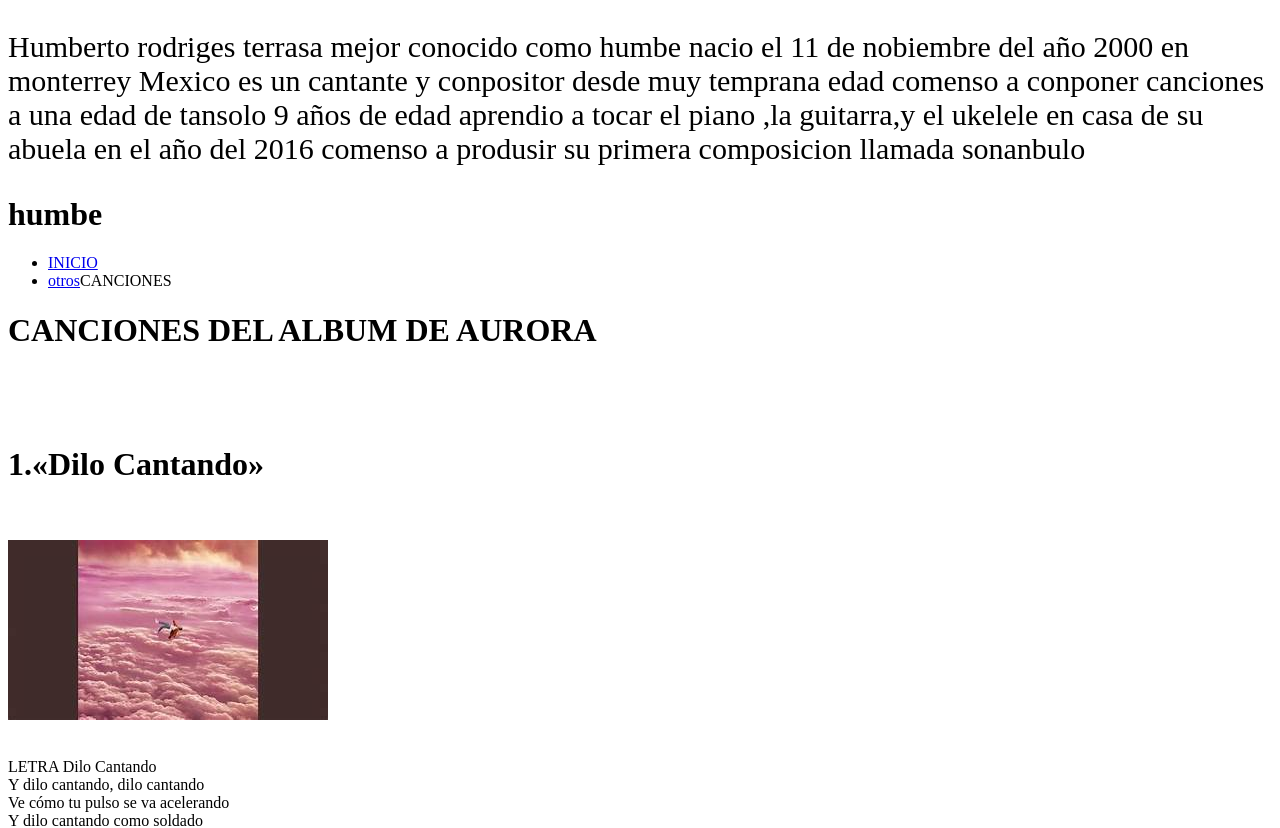
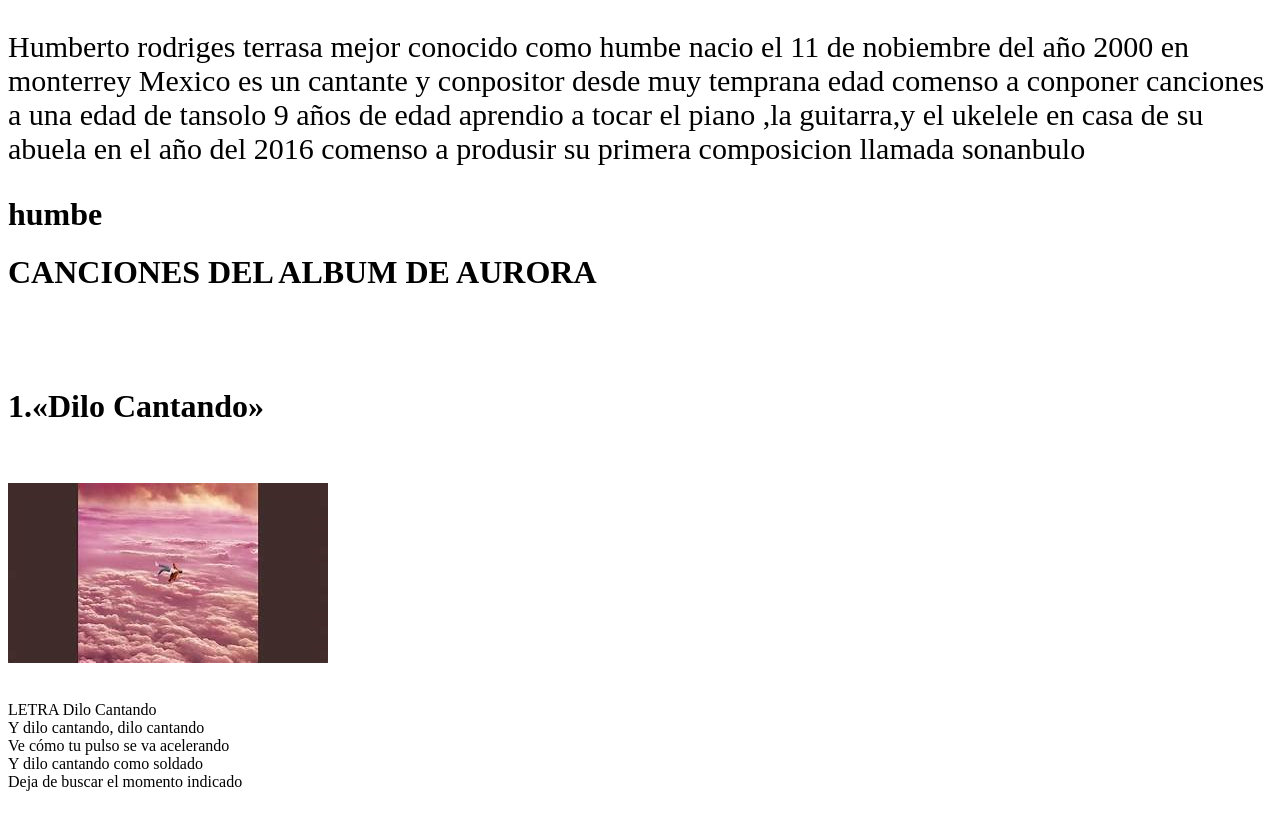
Before and after one commit to Jey01ag02asc/ivanzp, a plain HTML site: page index.html in a window 1280 px wide. Shown: the top 828 px of the page. Drawn offline with Linux system fonts and the light colour scheme.

Commit message:
Update index.html
quite lineas

```diff
--- a/index.html
+++ b/index.html
@@ -13,12 +13,6 @@ a una edad de tansolo 9 años de edad aprendio a tocar el piano ,la guitarra,y e
 
 <div class="principal">
     <h1>humbe</h1></div>
-    <nav>
-        <ul>
-                    <li><a href="INICIO.html">INICIO</a></li>
-            <li><a href="Canciones.html">otros</a>CANCIONES</li>
-        </ul>
-    </nav>
 
     <h1>CANCIONES DEL ALBUM DE AURORA</h1>
 <br>
```
